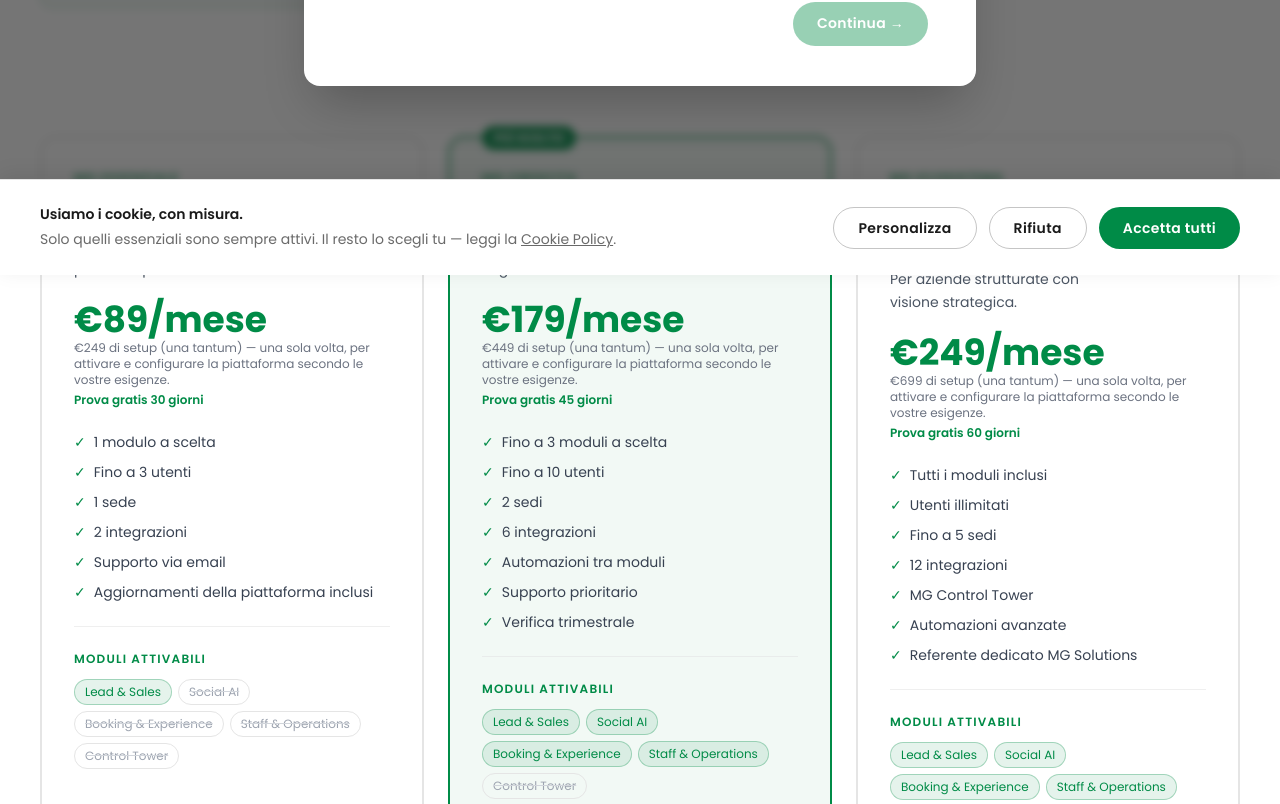
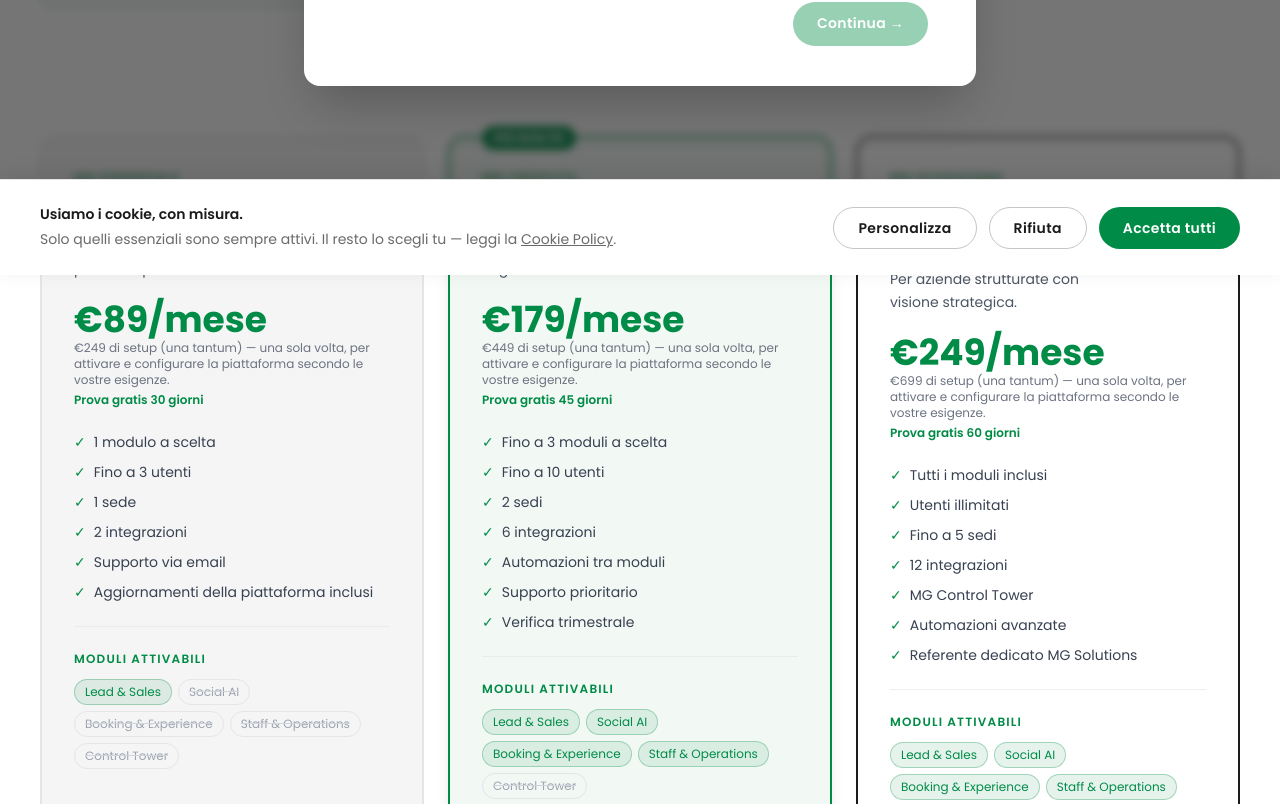
Before and after one commit to matteogaruzzo/mgsolutions, a Next.js app: page /software/pricing in a window 1280 px wide. Shown: the part 525-1329 px from the top of the page. Built offline with nearby package versions, Linux system fonts and the light colour scheme.

Commit message:
Style: colori distinti per i tre piani pricing (Essenziale grigio, Crescita verde, Ecosistema premium)

```diff
--- a/components/pricing/PricingTiers.jsx
+++ b/components/pricing/PricingTiers.jsx
@@ -1,12 +1,15 @@
 import { businessSuitePackages, businessSuiteModules } from '@/lib/data';
 
-const highlightStyles = {
-  green: 'border-primary bg-primary/5',
+const cardStyles = {
+  essenziale: 'border-line bg-paper-dim',
+  crescita: 'border-primary bg-primary/5 shadow-lg',
+  ecosistema: 'border-ink bg-paper',
 };
 
 const buttonStyles = {
-  null: 'bg-ink text-paper',
-  green: 'bg-primary text-white',
+  essenziale: 'bg-ink text-paper',
+  crescita: 'bg-primary text-white',
+  ecosistema: 'bg-ink text-paper',
 };
 
 export default function PricingTiers() {
@@ -16,7 +19,7 @@ export default function PricingTiers() {
         <div
           key={pkg.id}
           className={`relative rounded-2xl border-2 p-8 flex flex-col ${
-            highlightStyles[pkg.highlight] || 'border-line bg-paper'
+            cardStyles[pkg.id] || 'border-line bg-paper'
           }`}
         >
           {pkg.badge && (
@@ -69,7 +72,7 @@ export default function PricingTiers() {
 
           <a
             href={pkg.ctaHref}
-            className={`block text-center w-full py-3 px-6 rounded-lg text-base font-bold ${buttonStyles[pkg.highlight] || buttonStyles.null}`}
+            className={`block text-center w-full py-3 px-6 rounded-lg text-base font-bold ${buttonStyles[pkg.id] || 'bg-ink text-paper'}`}
           >
             {pkg.cta}
           </a>
```
